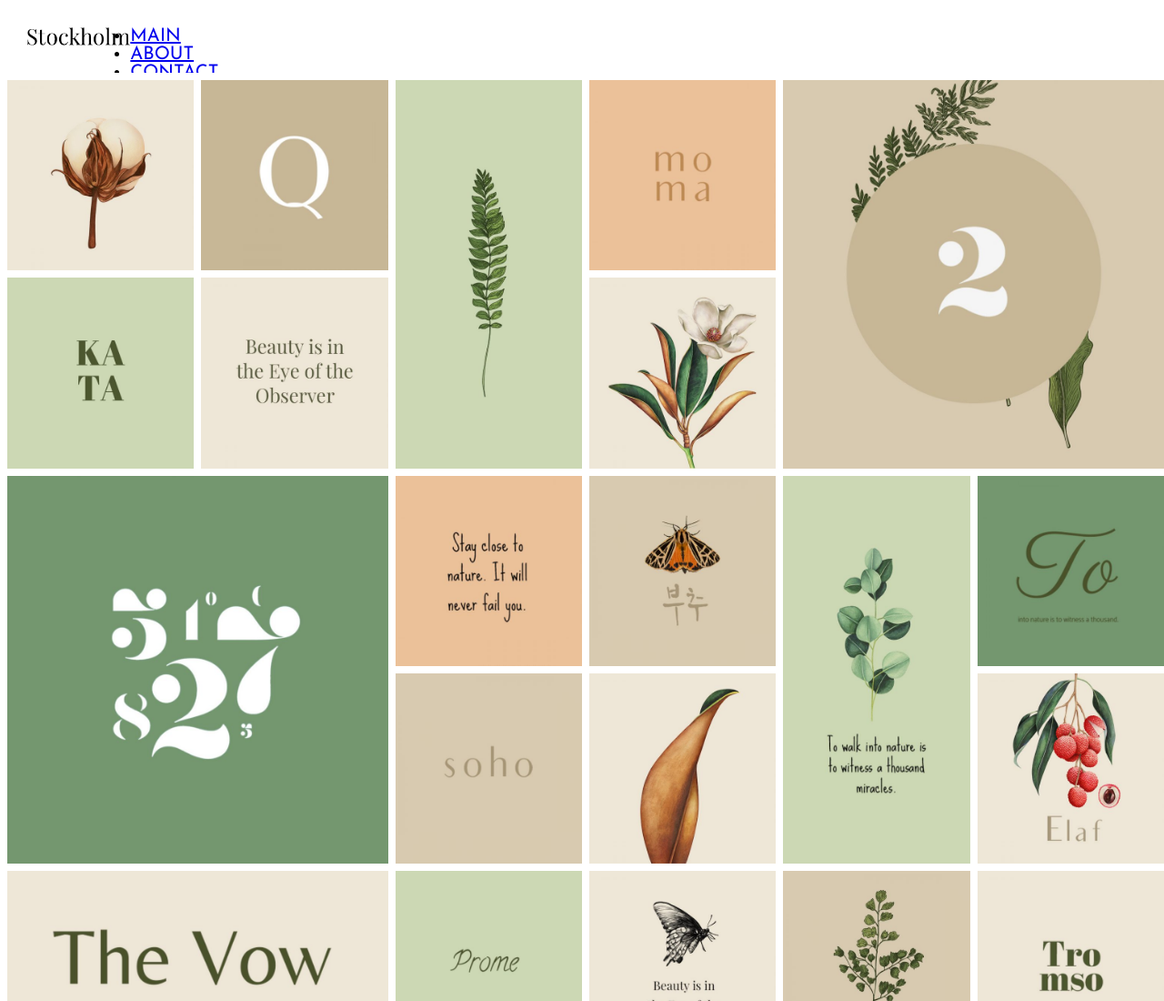
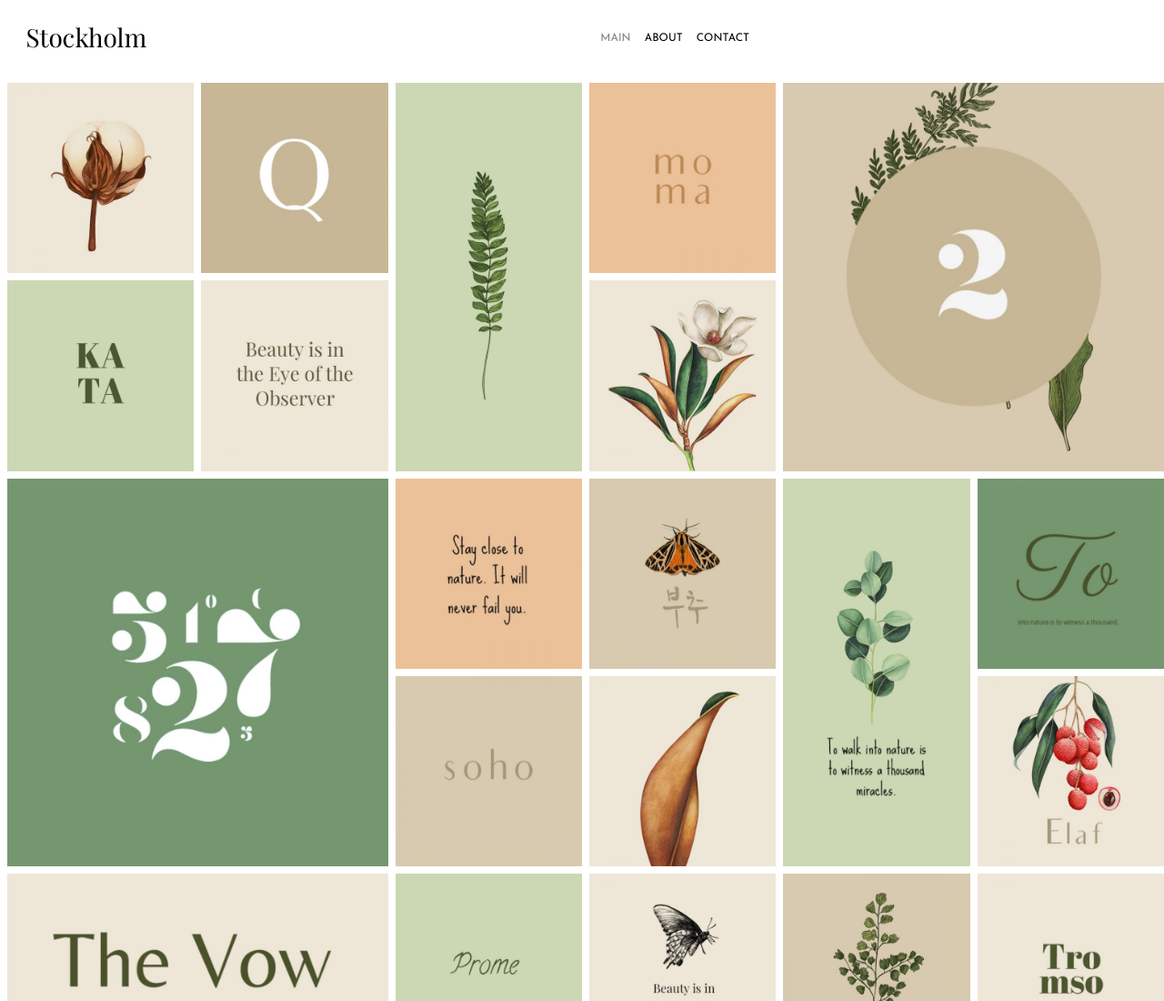
Before and after one commit to KarolinaSy/bem, a plain HTML site: page index.html in a window 1280 px wide. Shown: the top 1100 px of the page at 91% size. Drawn offline with Linux system fonts and the light colour scheme.

Commit message:
seguir con el menu

```diff
--- a/css/grid.css
+++ b/css/grid.css
@@ -1,4 +1,3 @@
-
 @font-face {
     font-family: "Josefin Sans", sans-serif;
     src: url('https://fonts.googleapis.com/css2?family=Josefin+Sans:ital,wght@0,100..700;1,100..700&display=swap');
@@ -17,38 +16,64 @@
 
 /* Menú */
 
-.Header {
+.header__a--img {
 
-    width: 100%;
-    background-color: white;
+    display: flex;
+    font-size: 3px;
+    position: relative;
+    margin: 1 auto;
+}
+
+.header__top {
+
+    display: flex;
+    font-size: 10px;
+    margin: 30px 30px;
+    align-items: center;
+    justify-content: space-between;
+    padding-right: 420px;
 
 }
 
-.Header__top {
 
-    width: 20px;
-    height: 20px;
-    margin: 20px 0;
+.header__nav--top{
+
+    justify-content: center;
+    align-items: center;
 }
 
-.Header__top, .Header__img{
+.header__a--nav {
 
-    display: flex;
-    font-size: 20px;
-    margin: 30px 30px;
+    list-style: none;
+    text-decoration: none;
+    color: gray;
+
 }
 
-.header{}
+.header__a--nav--black {
 
-.header__a{}
+    text-decoration: none;
+    list-style: none;
+    color: black;
 
-.header__a--nav{
 }
-.header__nav{}
 
-.header__ul{}
+.header__nav {
 
-.header__li{}
+    justify-content: center;
+
+}
+
+
+.header__li {
+
+    vertical-align: top;
+    display: inline;
+    font-size: 1.2em;
+    padding: 0.5em;
+    justify-content: center;
+
+}
 
 
 
@@ -77,7 +102,7 @@
 .Galeria-img {
     width: 100%;
     height: 100%;
-    border-left: 8px  solid transparent;
+    border-left: 8px solid transparent;
     background-color: white;
     border-top: 8px solid transparent;
     background-color: white;
@@ -138,7 +163,7 @@
     color: black;
     padding-top: 30px;
     font-size: 18px;
-    letter-spacing:15px;
+    letter-spacing: 15px;
     margin-top: 20px;
 
 }
--- a/index.html
+++ b/index.html
@@ -15,36 +15,20 @@
 </head>
 
 <body>
-    <header class="Header">
-        <div class="Header__top">
-            <img src="./assets/Footer-logo.png" alt="Header-logo" class="header__img">
+    <header class="header">
+        <div class="header__top">
+            <img src="./assets/Logo-dark.png" alt="Header-logo" class="header__a header__a--img">
 
-            <nav class="header__nav">
+            <nav class="header__nav header__nav--top">
                 <ul class="header__ul">
                     <li class="header__li"><a href="#" class="header__a header__a--nav">MAIN</a></li>
-                    <li class="header__li"><a href="#" class="header__a header__a--nav">ABOUT</a></li>
-                    <li class="header__li"><a href="#" class="header__a header__a--nav">CONTACT</a></li>
+                    <li class="header__li"><a href="#" class="header__a header__a--nav--black">ABOUT</a></li>
+                    <li class="header__li"><a href="#" class="header__a header__a--nav--black">CONTACT</a></li>
                 </ul>
             </nav>
-
-
-
-
+        </div>
 
     </header>
-
-
-
-
-
-
-
-
-
-
-
-
-
 
 
 
```
